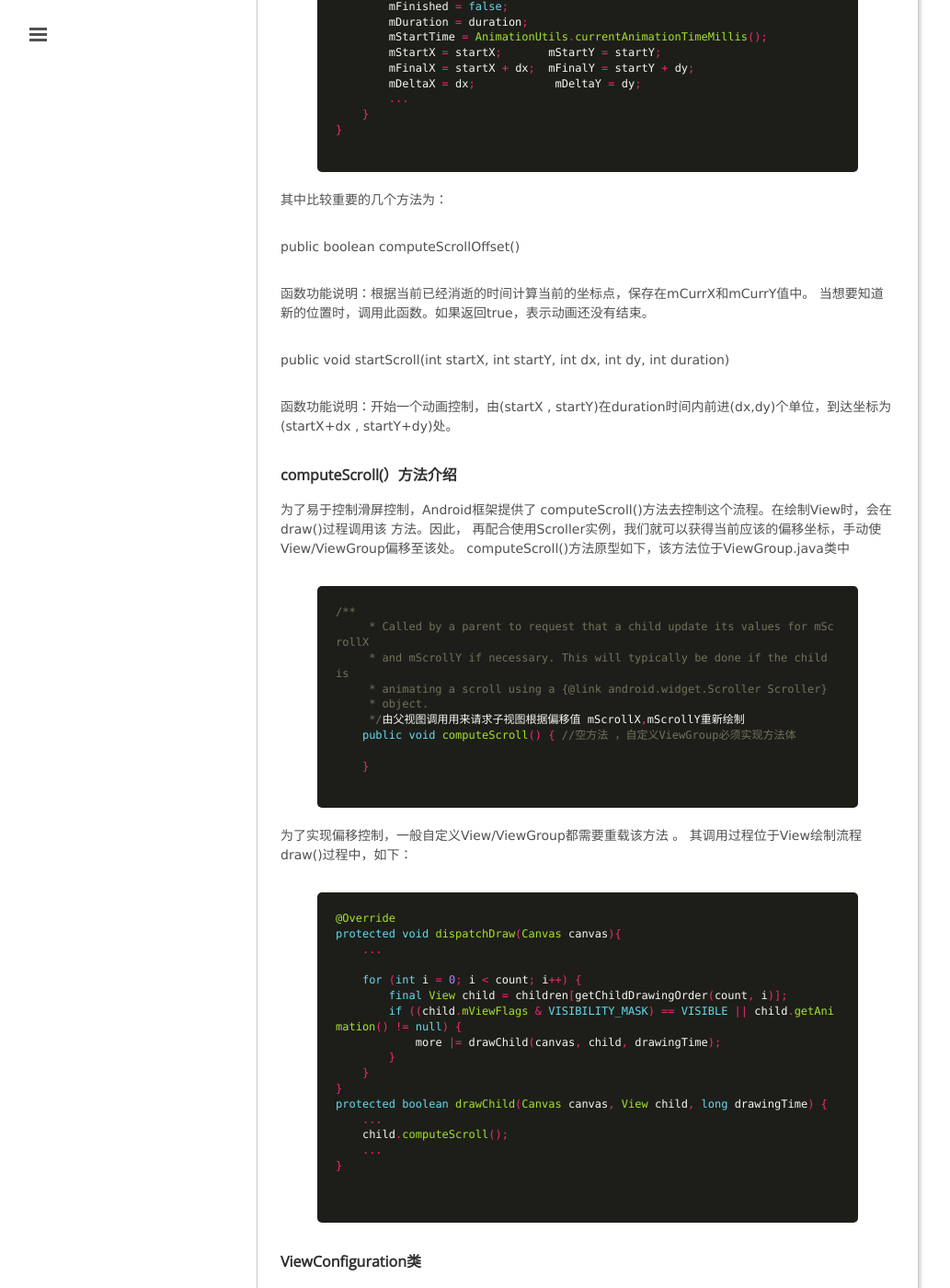
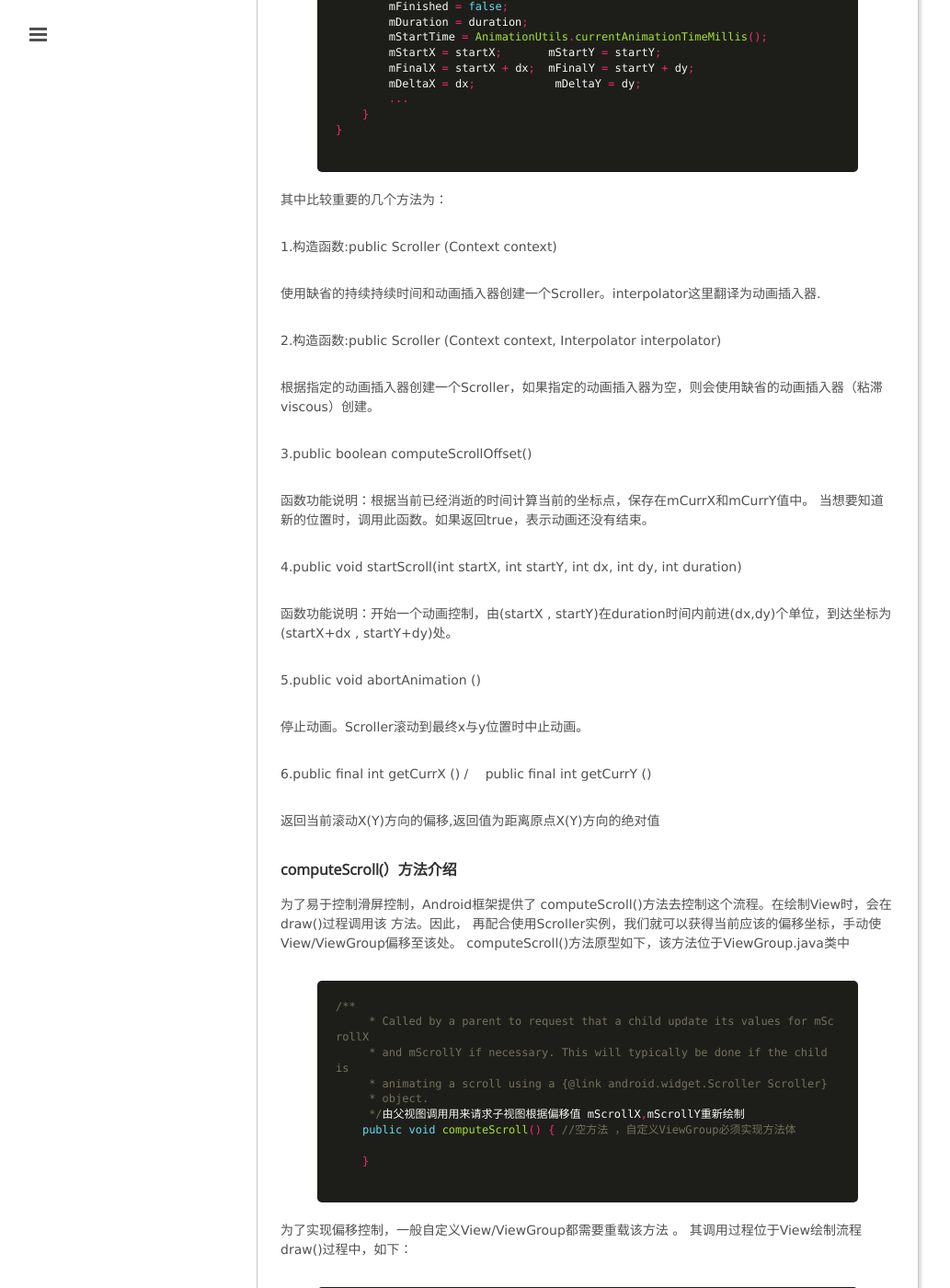
Before and after one commit to mxn21/mxn21.github.io, a Jekyll site: the page built from _posts/2015-7-24-scroller类详解.md, in a window 1280 px wide and 1400 px high, scrolled down 1568 px. Shown: the whole window at 92% size, without its empty margins (1-1034 px from the left). Built offline with Jekyll 4.4.1, drawn with Linux system fonts in a browser that asks for light colours; Markdown is read by kramdown in place of the engine named in the settings; comment, search, counter and statistics services are not loaded.

Commit message:
24324
23423432

```diff
--- a/_posts/2015-7-24-scroller类详解.md
+++ b/_posts/2015-7-24-scroller类详解.md
@@ -87,14 +87,30 @@
 
 其中比较重要的几个方法为：
 
-public boolean computeScrollOffset()
+1.构造函数:public Scroller (Context context)
+
+使用缺省的持续持续时间和动画插入器创建一个Scroller。interpolator这里翻译为动画插入器.
+
+2.构造函数:public Scroller (Context context, Interpolator interpolator)
+
+根据指定的动画插入器创建一个Scroller，如果指定的动画插入器为空，则会使用缺省的动画插入器（粘滞viscous）创建。
+
+3.public boolean computeScrollOffset()
 
 函数功能说明：根据当前已经消逝的时间计算当前的坐标点，保存在mCurrX和mCurrY值中。
 当想要知道新的位置时，调用此函数。如果返回true，表示动画还没有结束。
 
-public void startScroll(int startX, int startY, int dx, int dy, int duration)
+4.public void startScroll(int startX, int startY, int dx, int dy, int duration)
 
 函数功能说明：开始一个动画控制，由(startX , startY)在duration时间内前进(dx,dy)个单位，到达坐标为(startX+dx , startY+dy)处。
+
+5.public void abortAnimation ()
+
+停止动画。Scroller滚动到最终x与y位置时中止动画。
+
+6.public final int getCurrX ()  / 　public final int getCurrY ()
+
+返回当前滚动X(Y)方向的偏移,返回值为距离原点X(Y)方向的绝对值
 
 
 ### computeScroll(）方法介绍
```
